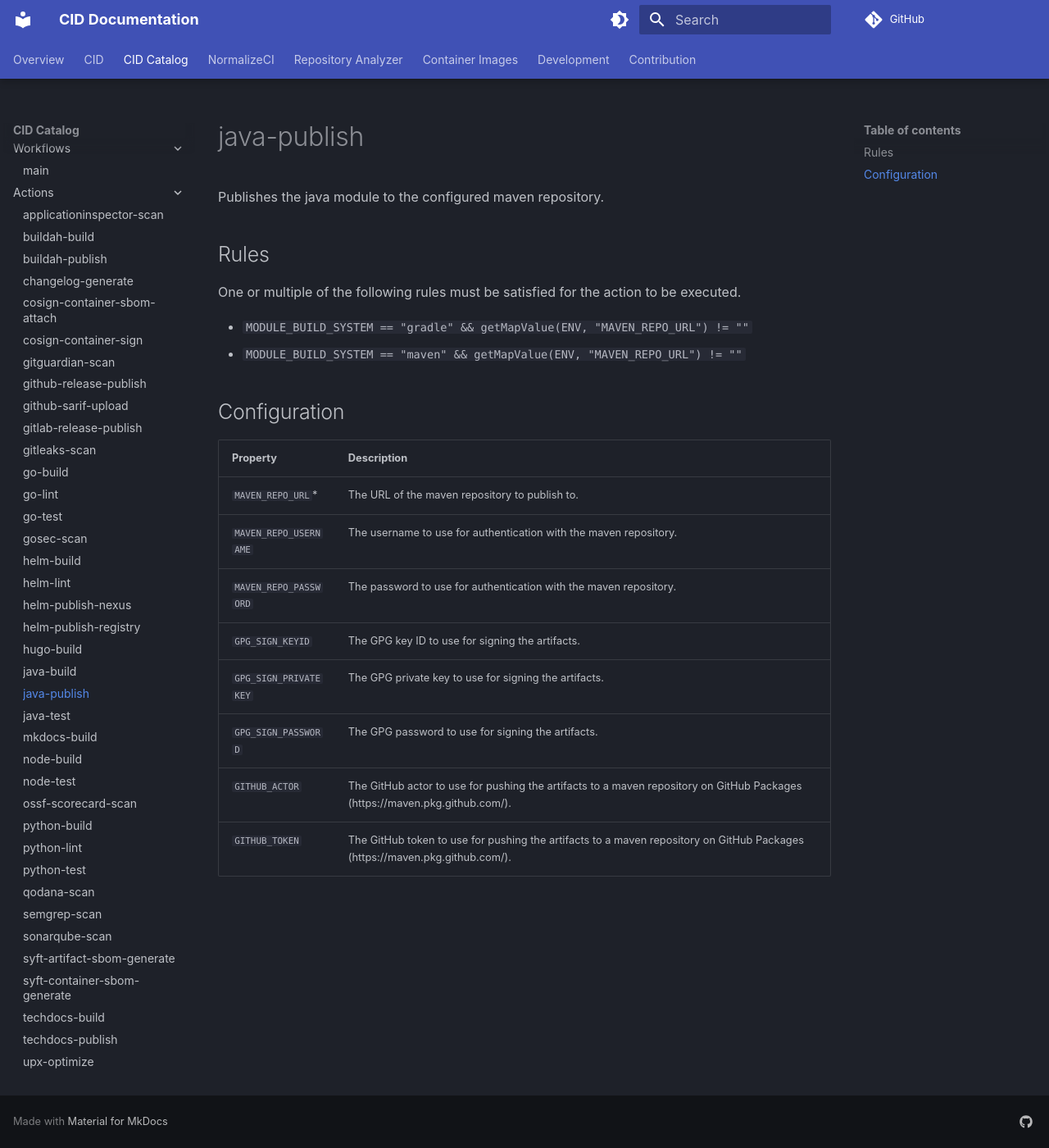
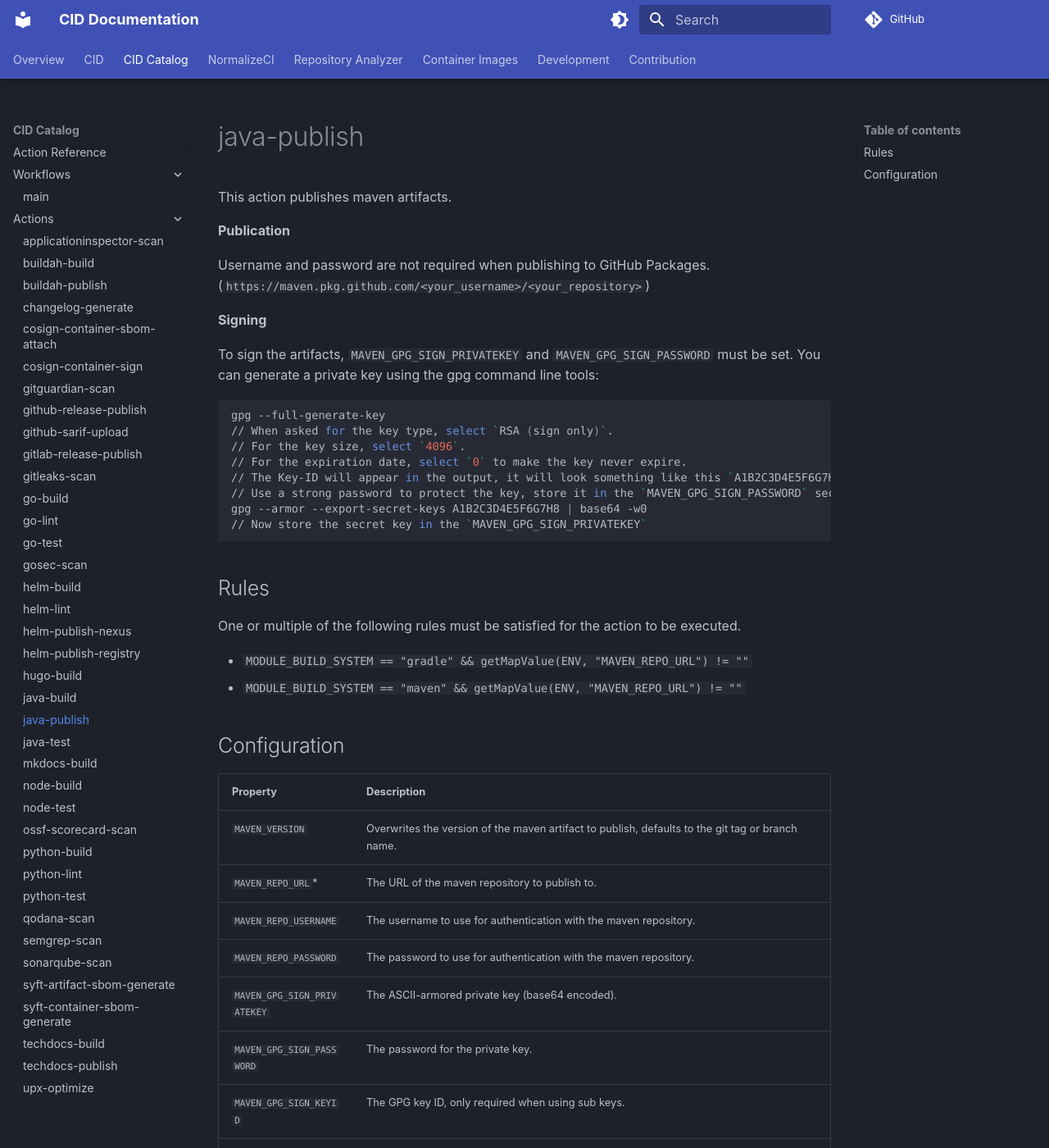
Before and after one commit to cidverse/cidverse.github.io, an MkDocs documentation site: the page built from docs/cid/catalog/actions/java-publish.md, in a window 1280 px wide and 1400 px high. Shown: the whole window at 82% size. Built offline with MkDocs 1.6.1 and Material for MkDocs 9.7.7, drawn with Linux system fonts in a browser that asks for light colours; comment, search, counter and statistics services are not loaded.

Commit message:
docs: update content for java-publish

````diff
--- a/docs/cid/catalog/actions/java-publish.md
+++ b/docs/cid/catalog/actions/java-publish.md
@@ -1,6 +1,26 @@
 # java-publish
 
-Publishes the java module to the configured maven repository.
+This action publishes maven artifacts.
+
+**Publication**
+
+Username and password are not required when publishing to GitHub Packages. (`https://maven.pkg.github.com/<your_username>/<your_repository>`)
+
+**Signing**
+
+To sign the artifacts, `MAVEN_GPG_SIGN_PRIVATEKEY` and `MAVEN_GPG_SIGN_PASSWORD` must be set.
+You can generate a private key using the gpg command line tools:
+
+``` bash
+gpg --full-generate-key
+// When asked for the key type, select `RSA (sign only)`.
+// For the key size, select `4096`.
+// For the expiration date, select `0` to make the key never expire.
+// The Key-ID will appear in the output, it will look something like this `A1B2C3D4E5F6G7H8`.
+// Use a strong password to protect the key, store it in the `MAVEN_GPG_SIGN_PASSWORD` secret.
+gpg --armor --export-secret-keys A1B2C3D4E5F6G7H8 | base64 -w0
+// Now store the secret key in the `MAVEN_GPG_SIGN_PRIVATEKEY`
+```
 
 
 ## Rules
@@ -14,11 +34,12 @@ One or multiple of the following rules must be satisfied for the action to be ex
 
 | Property | Description |
 |---|---|
+| `MAVEN_VERSION` | Overwrites the version of the maven artifact to publish, defaults to the git tag or branch name. |
 | `MAVEN_REPO_URL`* | The URL of the maven repository to publish to. |
 | `MAVEN_REPO_USERNAME` | The username to use for authentication with the maven repository. |
 | `MAVEN_REPO_PASSWORD` | The password to use for authentication with the maven repository. |
-| `GPG_SIGN_KEYID` | The GPG key ID to use for signing the artifacts. |
-| `GPG_SIGN_PRIVATEKEY` | The GPG private key to use for signing the artifacts. |
-| `GPG_SIGN_PASSWORD` | The GPG password to use for signing the artifacts. |
+| `MAVEN_GPG_SIGN_PRIVATEKEY` | The ASCII-armored private key (base64 encoded). |
+| `MAVEN_GPG_SIGN_PASSWORD` | The password for the private key. |
+| `MAVEN_GPG_SIGN_KEYID` | The GPG key ID, only required when using sub keys. |
 | `GITHUB_ACTOR` | The GitHub actor to use for pushing the artifacts to a maven repository on GitHub Packages (https://maven.pkg.github.com/). |
 | `GITHUB_TOKEN` | The GitHub token to use for pushing the artifacts to a maven repository on GitHub Packages (https://maven.pkg.github.com/). |
````
Also changed, not shown: docs/development/guide/github.md (+1 -0 lines).
